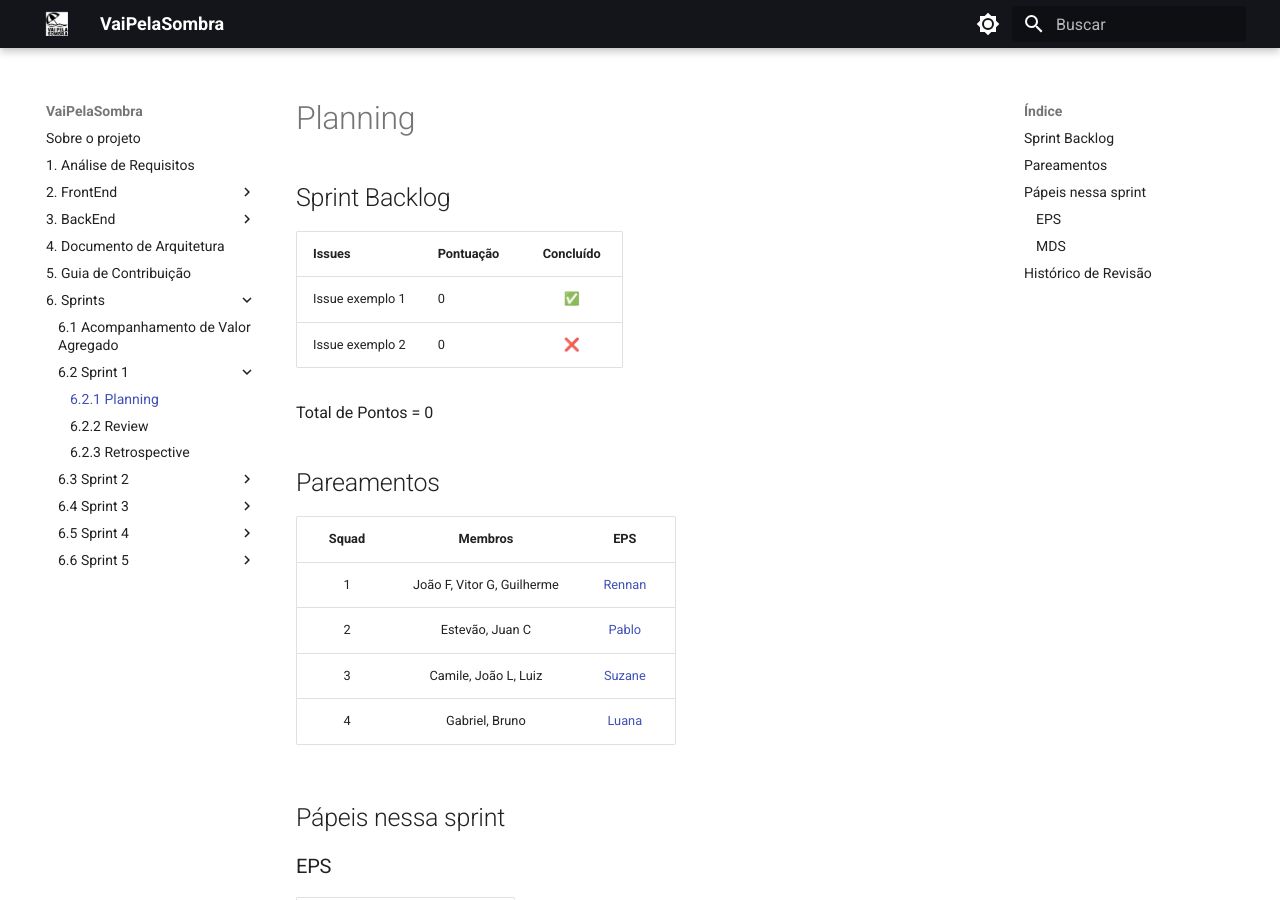
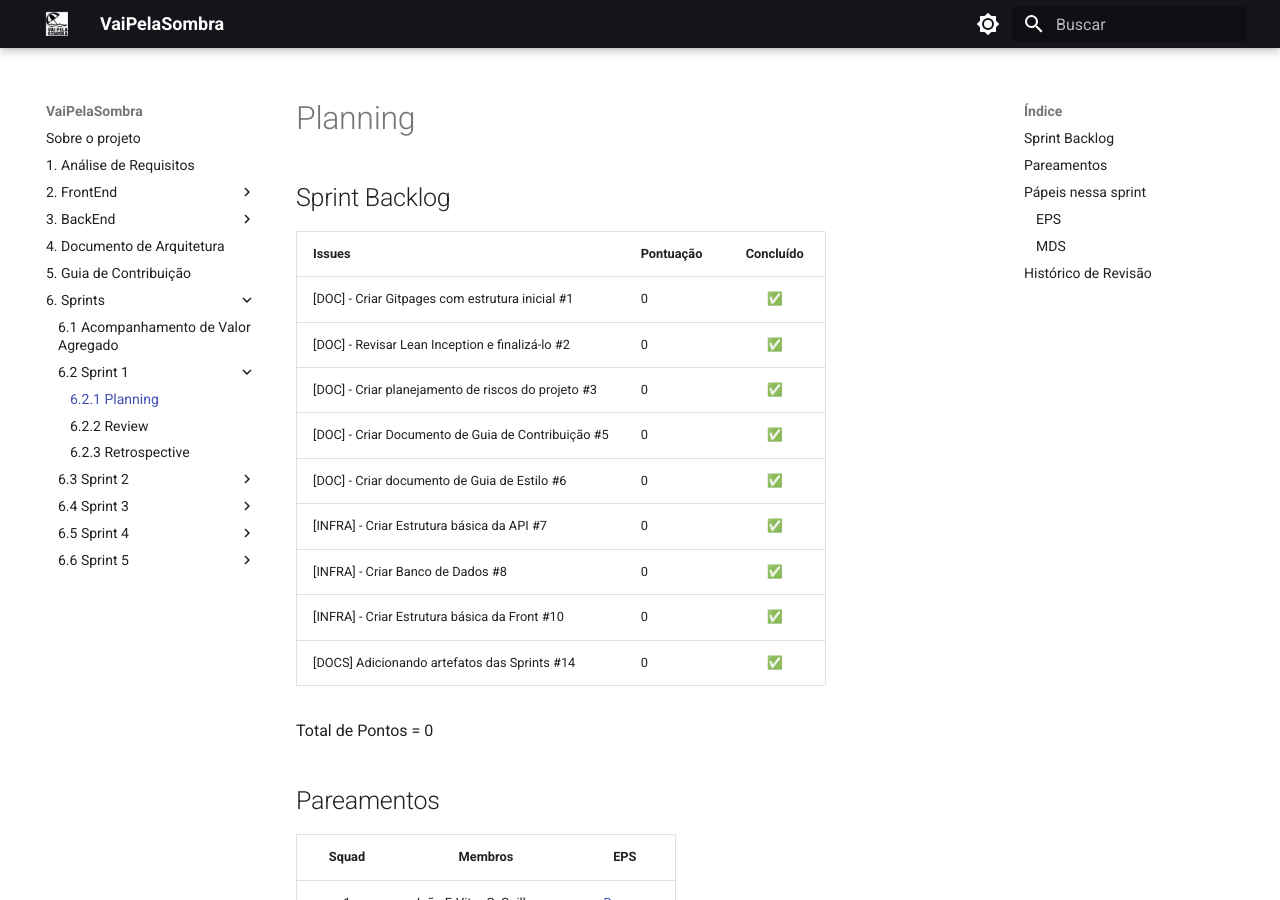
Before and after one commit to fga-eps-mds/2025.1-VaiPelaSombra-docs, an MkDocs documentation site: the page built from docs/Sprints/Sprint1/Planning.md, in a window 1280 px wide and 900 px high. Built offline with MkDocs 1.6.1 and Material for MkDocs 9.7.7, drawn with Linux system fonts in a browser that asks for light colours; some of the changed text lies outside the part shown.

Commit message:
Atualizando issues sprint1

```diff
--- a/docs/Sprints/Sprint1/Planning.md
+++ b/docs/Sprints/Sprint1/Planning.md
@@ -1,10 +1,18 @@
 # Planning
 
 ## Sprint Backlog
+
 Issues | Pontuação | Concluído
 ------------ | -------------- | :--------:
-Issue exemplo 1 | 0 | ✅
-Issue exemplo 2 | 0 | ❌
+[DOC] - Criar Gitpages com estrutura inicial #1 | 0 | ✅
+[DOC] - Revisar Lean Inception e finalizá-lo #2 | 0 | ✅
+[DOC] - Criar planejamento de riscos do projeto  #3 | 0 | ✅
+[DOC] - Criar Documento de Guia de Contribuição #5 | 0 | ✅
+[DOC] - Criar documento de Guia de Estilo #6 | 0 | ✅
+[INFRA] - Criar Estrutura básica da API #7 | 0 | ✅
+[INFRA] - Criar Banco de Dados #8 | 0 | ✅
+[INFRA] - Criar Estrutura básica da Front #10 | 0 | ✅
+[DOCS] Adicionando artefatos das Sprints #14 | 0 | ✅
 
 Total de Pontos = 0
 
@@ -34,3 +42,4 @@ Todos integrantes de MDS ficaram como DESENVOLVEDORES
 | Data | Versão | Descrição | Autor(es)|
 |:----:|:------:|:---------:|:--------:|
 | 05/05/23 | 1.0 | Adicionando sprint planning, retrospective e review | [Rennan](https://github.com/renannOgomes)|
+| 15/05/23 | 1.5 | Atualizando issues | [Rennan](https://github.com/renannOgomes)|
```
